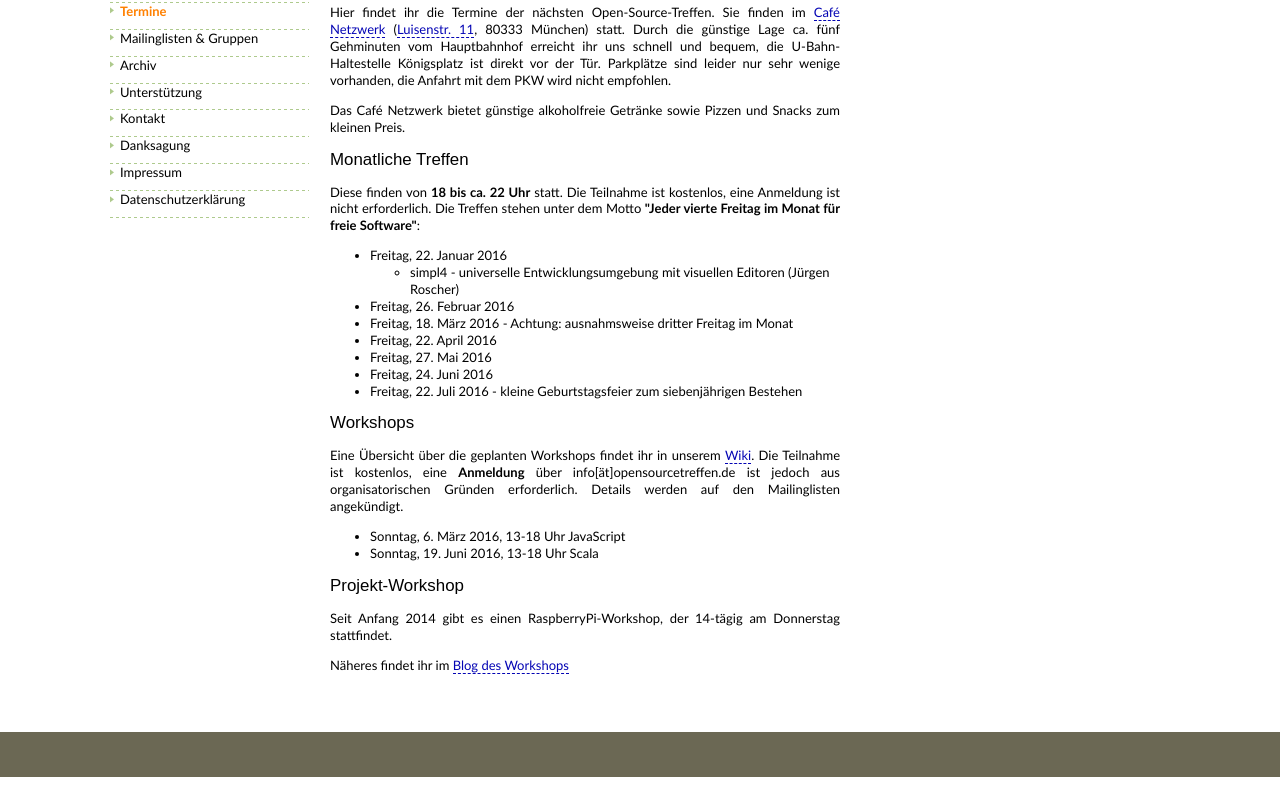
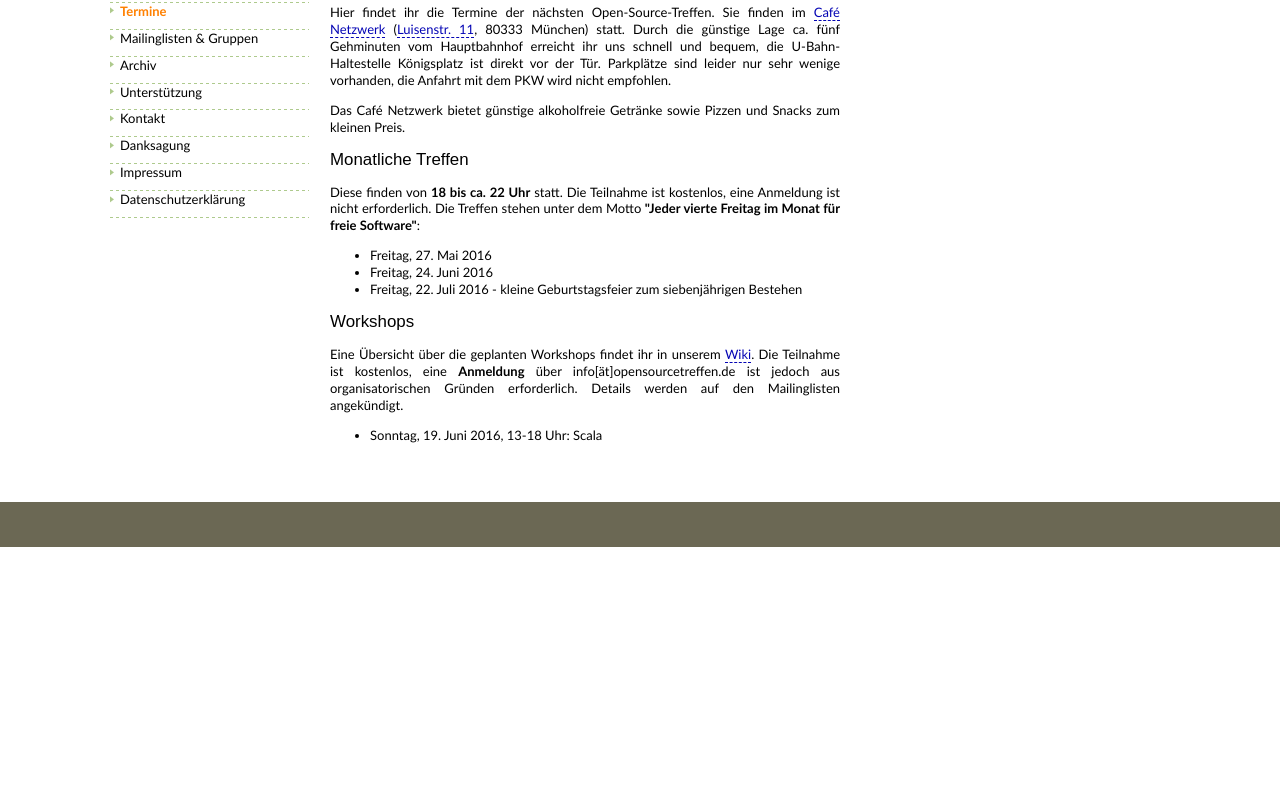
Before and after one commit to cko/ost-website, a website: page www.opensourcetreffen.de/termine.html in a window 1280 px wide. Shown: the part 216-1002 px from the top of the page. After the commit the page ends 800 px from the top, so only its background shows below. Drawn offline with Linux system fonts and the light colour scheme.

Commit message:
update website data

```diff
--- a/www.opensourcetreffen.de/termine.html
+++ b/www.opensourcetreffen.de/termine.html
@@ -31,13 +31,6 @@
 <h2>Monatliche Treffen</h2>
 <p>Diese finden von <strong>18 bis ca. 22 Uhr</strong> statt. Die Teilnahme ist kostenlos, eine Anmeldung ist nicht erforderlich. Die Treffen stehen unter dem Motto <strong>"Jeder vierte Freitag im Monat für freie Software"</strong>:</p>
 <ul>
-<li>Freitag, 22. Januar 2016</li>
-<ul>
-<li>simpl4 - universelle Entwicklungsumgebung mit visuellen Editoren (Jürgen Roscher)</li>
-</ul>
-<li>Freitag, 26. Februar 2016</li>
-<li>Freitag, 18. März 2016 - Achtung: ausnahmsweise dritter Freitag im Monat</li>
-<li>Freitag, 22. April 2016</li>
 <li>Freitag, 27. Mai 2016</li>
 <li>Freitag, 24. Juni 2016</li>
 <li>Freitag, 22. Juli 2016 - kleine Geburtstagsfeier zum siebenjährigen Bestehen</li>
@@ -45,12 +38,8 @@
 <h2>Workshops</h2>
 <p>Eine Übersicht über die geplanten Workshops findet ihr in unserem <a title="wiki" href="http://wiki.opensourcetreffen.de/index.php/Workshops">Wiki</a>. Die Teilnahme ist kostenlos, eine <strong>Anmeldung</strong> über info[ät]opensourcetreffen.de ist jedoch aus organisatorischen Gründen erforderlich. Details werden auf den Mailinglisten angekündigt.</p>
 <ul>
-<li>Sonntag, 6. März 2016, 13-18 Uhr JavaScript</li>
-<li>Sonntag, 19. Juni 2016, 13-18 Uhr Scala</li>
-</ul>
-<h2>Projekt-Workshop</h2>
-<p>Seit Anfang 2014 gibt es einen RaspberryPi-Workshop, der 14-tägig am Donnerstag stattfindet.</p>
-<p>Näheres findet ihr im <a title="RaspberryPi Workshop" href="http://www.raspi-workshops.de/">Blog des Workshops</a></p>            </div>
+<li>Sonntag, 19. Juni 2016, 13-18 Uhr: Scala</li>
+</ul>            </div>
 		</div>
 	</div>
 	<!-- end content -->
```
Also changed, not shown: www.opensourcetreffen.de/archiv.html (+12 -0 lines), www.opensourcetreffen.de/index.html (+1 -1 lines), 1 other file.
